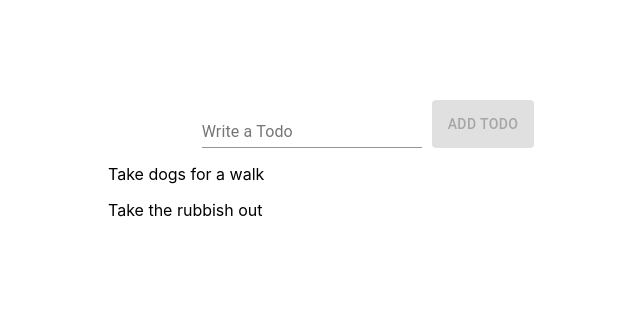
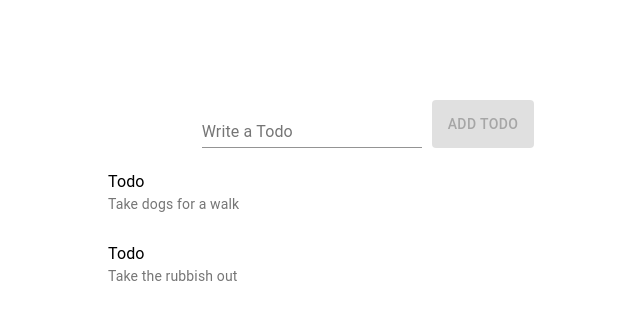
Before and after one commit to krsnachaitanya/todo-app-react, a React (Create React App) app: page / in a window 1280 px wide. Shown: the top 320 px of the page, without its empty margins (272-912 px from the left). Built offline with nearby package versions, Linux system fonts and the light colour scheme.

Commit message:
save list component

```diff
--- a/src/components/todo/todo.component.jsx
+++ b/src/components/todo/todo.component.jsx
@@ -1,9 +1,13 @@
 import React from "react";
 import "./todo.styles.css";
-import { ListItem } from "@material-ui/core";
+import { ListItem, ListItemText } from "@material-ui/core";
 
 function Todo({ text }) {
-  return <ListItem>{text}</ListItem>;
+  return (
+    <ListItem>
+      <ListItemText primary="Todo" secondary={text} />
+    </ListItem>
+  );
 }
 
 export default Todo;
```
